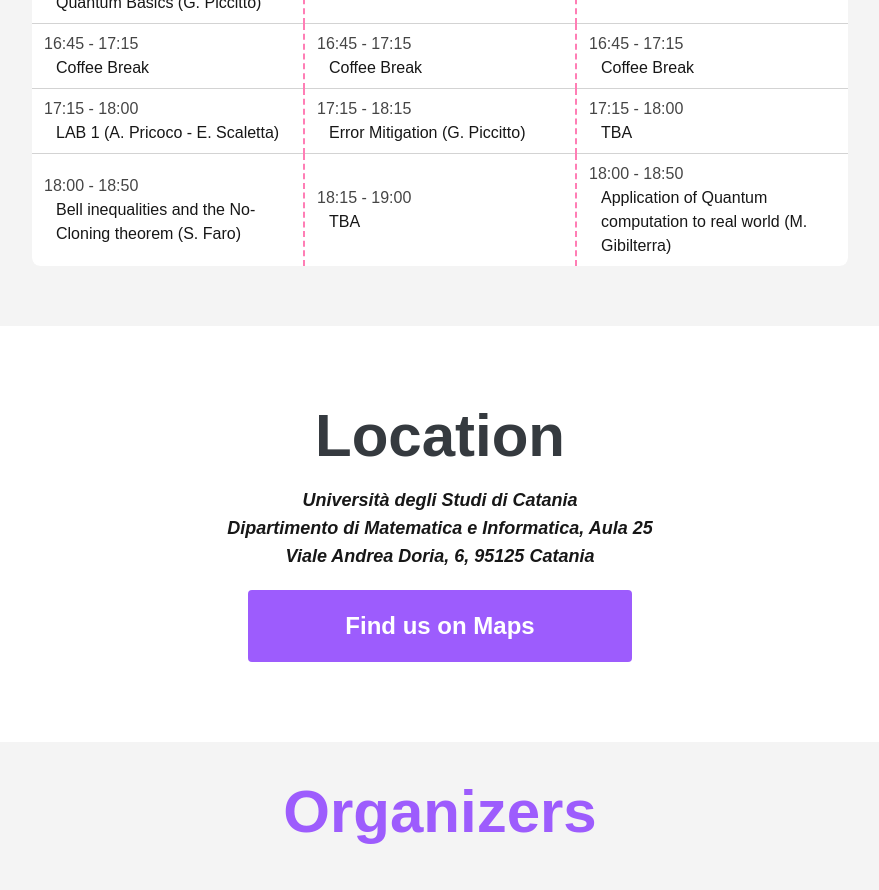
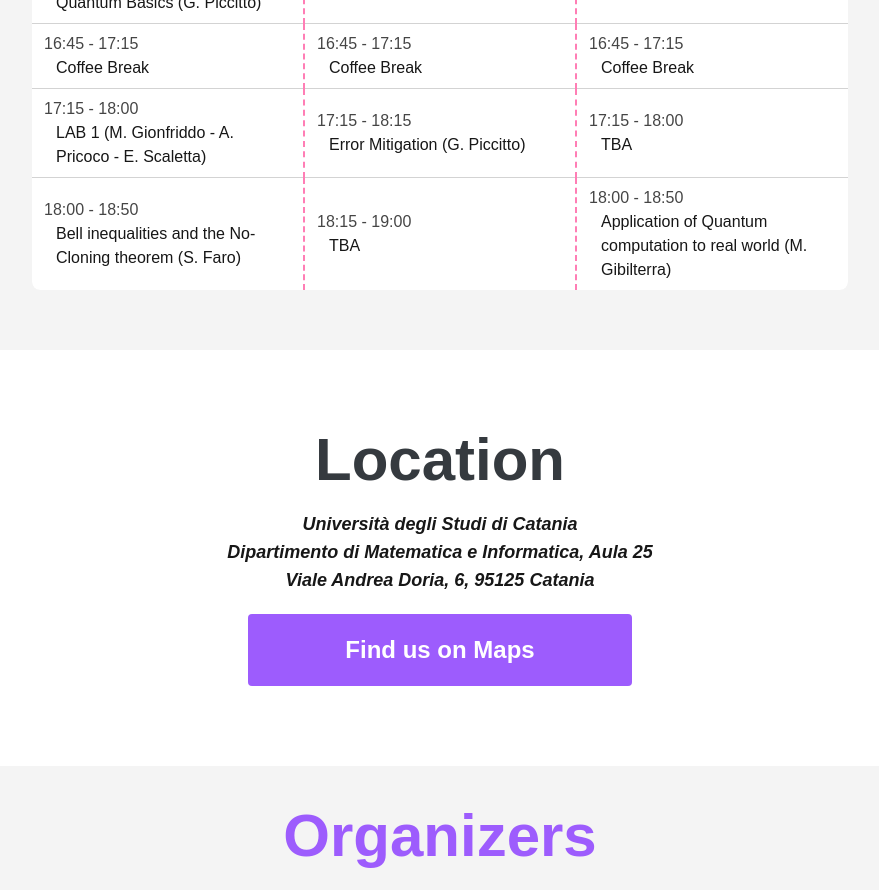
Before and after one commit to cataniaqiskitfallfest2024/qiskitfallfest2024-catania, a Next.js app: page /cataniaqiskitfallfest/ in a window 1280 px wide. Shown: the part 3460-4350 px from the top of the page, without its empty margins (200-1079 px from the left). Built offline with nearby package versions, Linux system fonts and the light colour scheme.

Commit message:
update schedule

```diff
--- a/app/components/schedule/Schedule.jsx
+++ b/app/components/schedule/Schedule.jsx
@@ -33,7 +33,7 @@ const Schedule = () => {
               <td className="py-2 px-3 text-left hover:bg-[#FF7EB5] hover:text-white"><span className="opacity-80">16:45 - 17:15</span><br /> <span className="md:ms-3 block">Coffee Break</span></td>
             </tr>
             <tr style={{height: '4rem', borderBottom: "1px solid lightgray"}}>
-              <td className="py-2 px-3 text-left hover:bg-[#FF7EB5] hover:text-white" style={{borderRight: "2px dashed #FF7EB5"}}><span className="opacity-80">17:15 - 18:00</span><br /> <span className="md:ms-3 block">LAB 1 (A. Pricoco - E. Scaletta)</span></td>
+              <td className="py-2 px-3 text-left hover:bg-[#FF7EB5] hover:text-white" style={{borderRight: "2px dashed #FF7EB5"}}><span className="opacity-80">17:15 - 18:00</span><br /> <span className="md:ms-3 block">LAB 1 (M. Gionfriddo - A. Pricoco - E. Scaletta)</span></td>
               <td className="py-2 px-3 text-left hover:bg-[#FF7EB5] hover:text-white" style={{borderRight: "2px dashed #FF7EB5"}}><span className="opacity-80">17:15 - 18:15</span><br /> <span className="md:ms-3 block">Error Mitigation (G. Piccitto)</span></td>
               <td className="py-2 px-3 text-left hover:bg-[#FF7EB5] hover:text-white"><span className="opacity-80">17:15 - 18:00</span><br /> <span className="md:ms-3 block">TBA</span></td>
             </tr>
```
